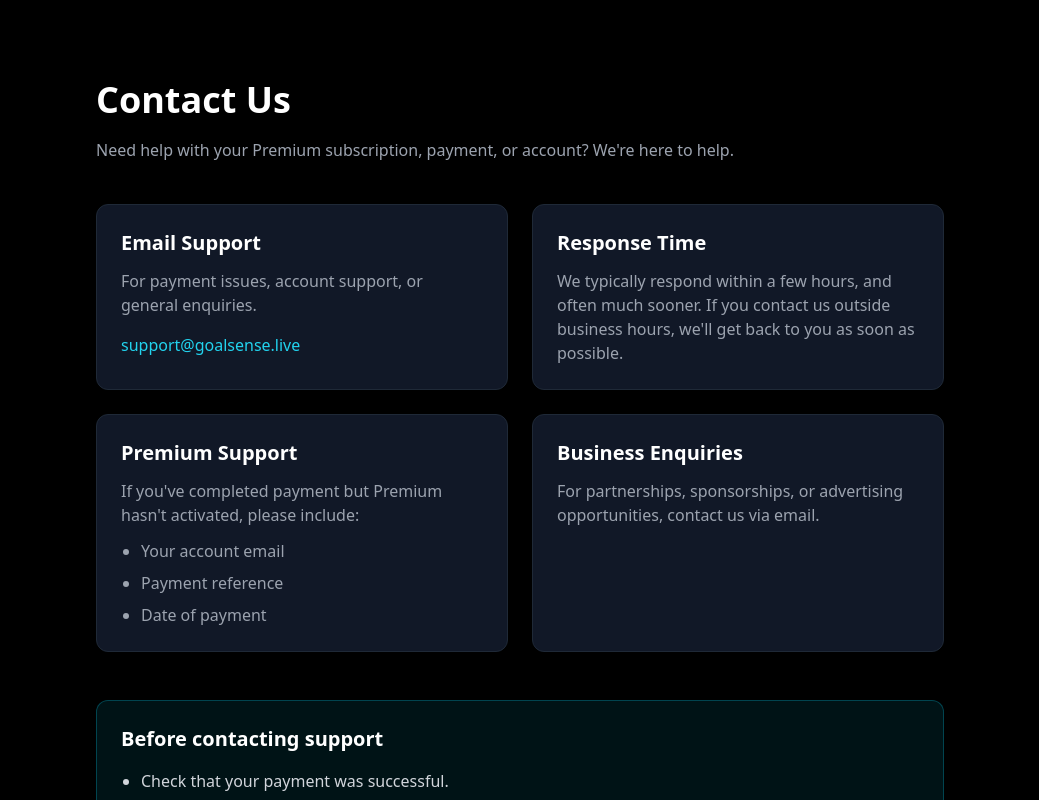
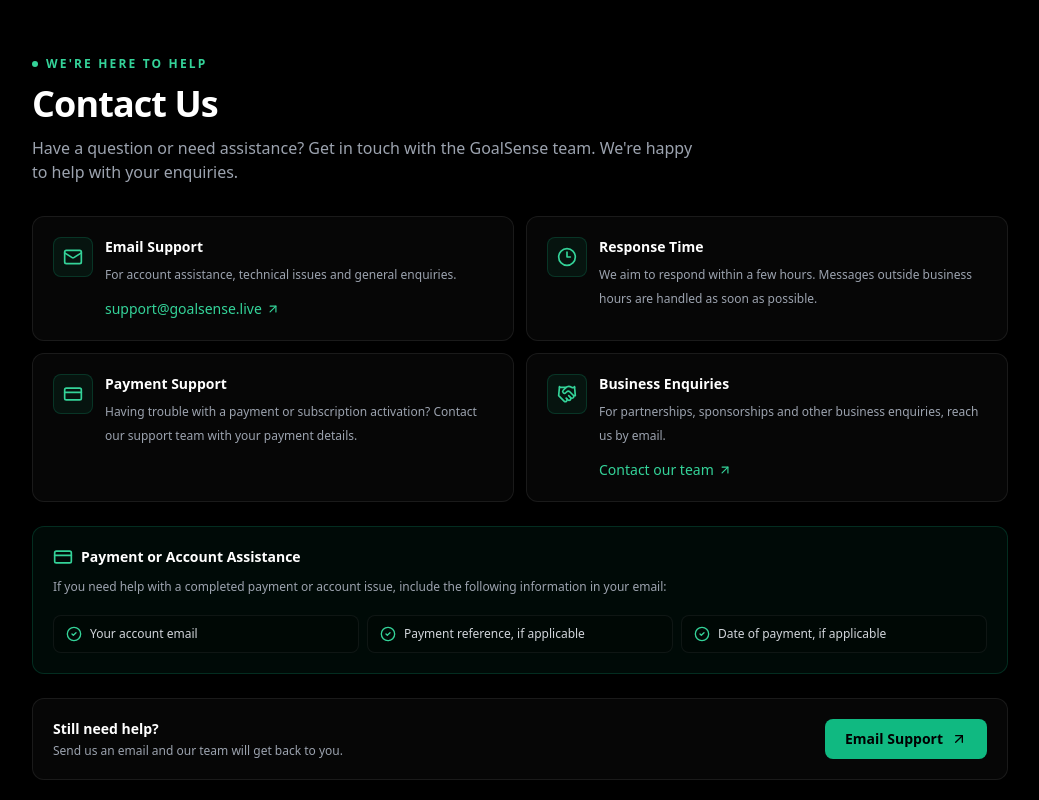
Before and after one commit to Jhondes/goalsense-app, a Next.js app: page /contact in a window 1280 px wide. Shown: the top 800 px of the page, without its empty margins (120-1159 px from the left). Built offline with nearby package versions, Linux system fonts and the light colour scheme; no server answers.

Commit message:
Redesign compact GoalSense contact page

```diff
--- a/app/contact/page.tsx
+++ b/app/contact/page.tsx
@@ -1,81 +1,170 @@
-export const metadata = {
-  title: "Contact Us | GoalSense",
+
+import type { Metadata } from "next";
+import Link from "next/link";
+import {
+  Mail,
+  Clock3,
+  CreditCard,
+  Handshake,
+  CheckCircle2,
+  ArrowUpRight,
+} from "lucide-react";
+
+export const metadata: Metadata = {
+  title: "Contact GoalSense Support | Help & Enquiries",
   description:
-    "Need help with your GoalSense account or Premium subscription? Contact our support team.",
+    "Contact GoalSense for account assistance, payment enquiries, subscription support and business enquiries. We're here to help.",
+  alternates: {
+    canonical: "https://goalsense.live/contact",
+  },
 };
+
+const supportCards = [
+  {
+    icon: Mail,
+    title: "Email Support",
+    description:
+      "For account assistance, technical issues and general enquiries.",
+    detail: "support@goalsense.live",
+    href: "mailto:support@goalsense.live",
+  },
+  {
+    icon: Clock3,
+    title: "Response Time",
+    description:
+      "We aim to respond within a few hours. Messages outside business hours are handled as soon as possible.",
+  },
+  {
+    icon: CreditCard,
+    title: "Payment Support",
+    description:
+      "Having trouble with a payment or subscription activation? Contact our support team with your payment details.",
+  },
+  {
+    icon: Handshake,
+    title: "Business Enquiries",
+    description:
+      "For partnerships, sponsorships and other business enquiries, reach us by email.",
+    detail: "Contact our team",
+    href: "mailto:support@goalsense.live",
+  },
+];
 
 export default function ContactPage() {
   return (
     <main className="min-h-screen bg-black text-white">
-      <div className="mx-auto max-w-4xl px-6 py-20">
-        <h1 className="text-4xl font-bold">Contact Us</h1>
+      <div className="mx-auto max-w-5xl px-4 py-10 sm:px-6 sm:py-14">
 
-        <p className="mt-4 text-gray-400 leading-7">
-          Need help with your Premium subscription, payment, or account?
-          We're here to help.
-        </p>
-
-        <div className="mt-10 grid gap-6 md:grid-cols-2">
-          <div className="rounded-xl border border-gray-800 bg-gray-900 p-6">
-            <h2 className="text-xl font-semibold">Email Support</h2>
-
-            <p className="mt-3 text-gray-400">
-              For payment issues, account support, or general enquiries.
-            </p>
-
-            <a
-              href="mailto:support@goalsense.live"
-              className="mt-4 inline-block text-cyan-400 hover:underline"
-            >
-              support@goalsense.live
-            </a>
+        {/* HERO */}
+        <section className="mb-8">
+          <div className="mb-3 flex items-center gap-2">
+            <span className="h-1.5 w-1.5 rounded-full bg-emerald-400" />
+            <span className="text-xs font-semibold uppercase tracking-[0.18em] text-emerald-400">
+              We're Here to Help
+            </span>
           </div>
 
-          <div className="rounded-xl border border-gray-800 bg-gray-900 p-6">
-            <h2 className="text-xl font-semibold">Response Time</h2>
+          <h1 className="text-3xl font-bold tracking-tight sm:text-4xl">
+            Contact Us
+          </h1>
 
-            <p className="mt-3 text-gray-400">
-              We typically respond within a few hours, and often much sooner. If you contact us outside business hours, we'll get back to you as soon as possible.
+          <p className="mt-3 max-w-2xl text-sm leading-7 text-gray-400 sm:text-base">
+            Have a question or need assistance? Get in touch with the
+            GoalSense team. We're happy to help with your enquiries.
+          </p>
+        </section>
+
+        {/* SUPPORT CARDS */}
+        <section className="grid gap-3 sm:grid-cols-2">
+          {supportCards.map((item) => {
+            const Icon = item.icon;
+
+            return (
+              <div
+                key={item.title}
+                className="rounded-xl border border-white/[0.08] bg-white/[0.025] p-4 transition hover:border-emerald-500/30 sm:p-5"
+              >
+                <div className="flex items-start gap-3">
+                  <div className="flex h-10 w-10 shrink-0 items-center justify-center rounded-lg border border-emerald-500/20 bg-emerald-500/[0.08]">
+                    <Icon className="h-5 w-5 text-emerald-400" />
+                  </div>
+
+                  <div className="min-w-0">
+                    <h2 className="text-sm font-semibold text-white">
+                      {item.title}
+                    </h2>
+
+                    <p className="mt-1.5 text-xs leading-6 text-gray-400">
+                      {item.description}
+                    </p>
+
+                    {item.href && (
+                      <Link
+                        href={item.href}
+                        className="mt-3 inline-flex items-center gap-1 text-sm font-medium text-emerald-400 transition hover:text-emerald-300"
+                      >
+                        {item.detail}
+                        <ArrowUpRight className="h-3.5 w-3.5" />
+                      </Link>
+                    )}
+                  </div>
+                </div>
+              </div>
+            );
+          })}
+        </section>
+
+        {/* PAYMENT SUPPORT */}
+        <section className="mt-6 rounded-xl border border-emerald-500/20 bg-emerald-500/[0.05] p-4 sm:p-5">
+          <div className="flex items-center gap-2">
+            <CreditCard className="h-5 w-5 text-emerald-400" />
+            <h2 className="text-sm font-semibold text-white">
+              Payment or Account Assistance
+            </h2>
+          </div>
+
+          <p className="mt-2 text-xs leading-6 text-gray-400">
+            If you need help with a completed payment or account issue,
+            include the following information in your email:
+          </p>
+
+          <div className="mt-4 grid gap-2 sm:grid-cols-3">
+            {[
+              "Your account email",
+              "Payment reference, if applicable",
+              "Date of payment, if applicable",
+            ].map((item) => (
+              <div
+                key={item}
+                className="flex items-center gap-2 rounded-lg border border-white/[0.06] bg-black/20 px-3 py-2.5"
+              >
+                <CheckCircle2 className="h-4 w-4 shrink-0 text-emerald-400" />
+                <span className="text-xs text-gray-300">{item}</span>
+              </div>
+            ))}
+          </div>
+        </section>
+
+        {/* FINAL CTA */}
+        <section className="mt-6 flex flex-col gap-4 rounded-xl border border-white/[0.08] bg-white/[0.025] p-5 sm:flex-row sm:items-center sm:justify-between">
+          <div>
+            <h2 className="text-sm font-semibold text-white">
+              Still need help?
+            </h2>
+            <p className="mt-1 text-xs text-gray-400">
+              Send us an email and our team will get back to you.
             </p>
           </div>
 
-          <div className="rounded-xl border border-gray-800 bg-gray-900 p-6">
-            <h2 className="text-xl font-semibold">Premium Support</h2>
+          <Link
+            href="mailto:support@goalsense.live"
+            className="inline-flex shrink-0 items-center justify-center gap-2 rounded-lg bg-emerald-500 px-5 py-2.5 text-sm font-semibold text-black transition hover:bg-emerald-400"
+          >
+            Email Support
+            <ArrowUpRight className="h-4 w-4" />
+          </Link>
+        </section>
 
-            <p className="mt-3 text-gray-400">
-              If you've completed payment but Premium hasn't activated, please
-              include:
-            </p>
-
-            <ul className="mt-3 list-disc space-y-2 pl-5 text-gray-400">
-              <li>Your account email</li>
-              <li>Payment reference</li>
-              <li>Date of payment</li>
-            </ul>
-          </div>
-
-          <div className="rounded-xl border border-gray-800 bg-gray-900 p-6">
-            <h2 className="text-xl font-semibold">Business Enquiries</h2>
-
-            <p className="mt-3 text-gray-400">
-              For partnerships, sponsorships, or advertising opportunities,
-              contact us via email.
-            </p>
-          </div>
-        </div>
-
-        <div className="mt-12 rounded-xl border border-cyan-500/30 bg-cyan-500/10 p-6">
-          <h2 className="text-xl font-semibold">
-            Before contacting support
-          </h2>
-
-          <ul className="mt-4 list-disc space-y-2 pl-5 text-gray-300">
-            <li>Check that your payment was successful.</li>
-            <li>Allow a few minutes for Premium activation.</li>
-            <li>Log out and back into your account.</li>
-            <li>If the issue continues, send us your payment reference.</li>
-          </ul>
-        </div>
       </div>
     </main>
   );
```
